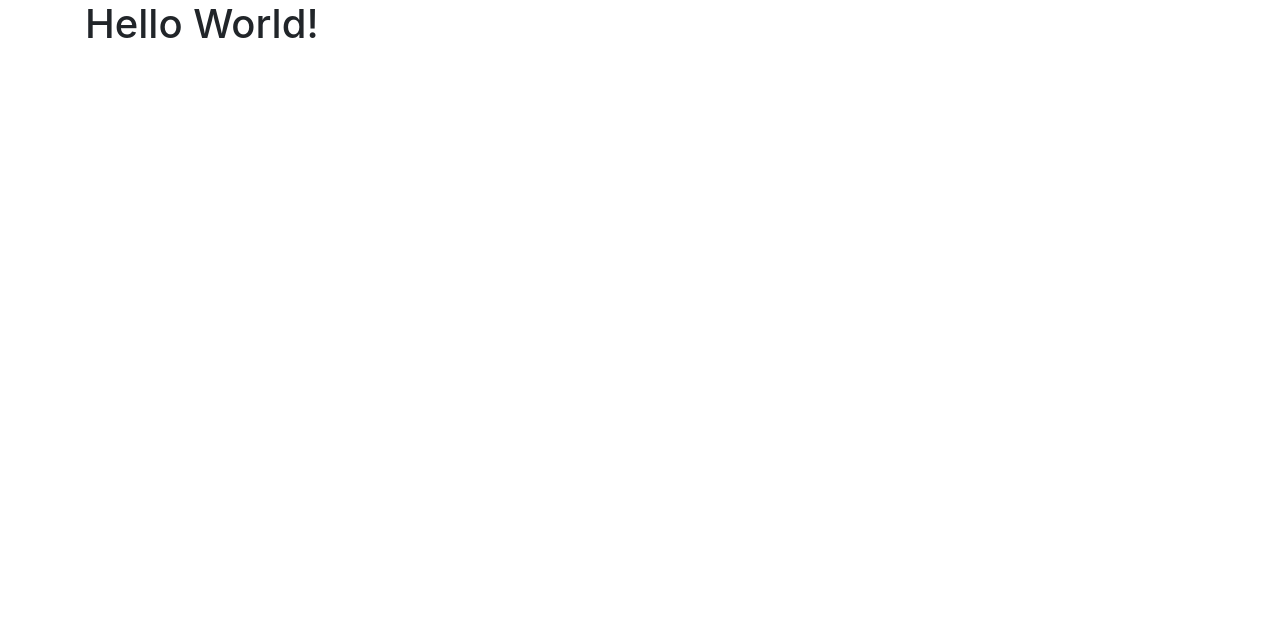
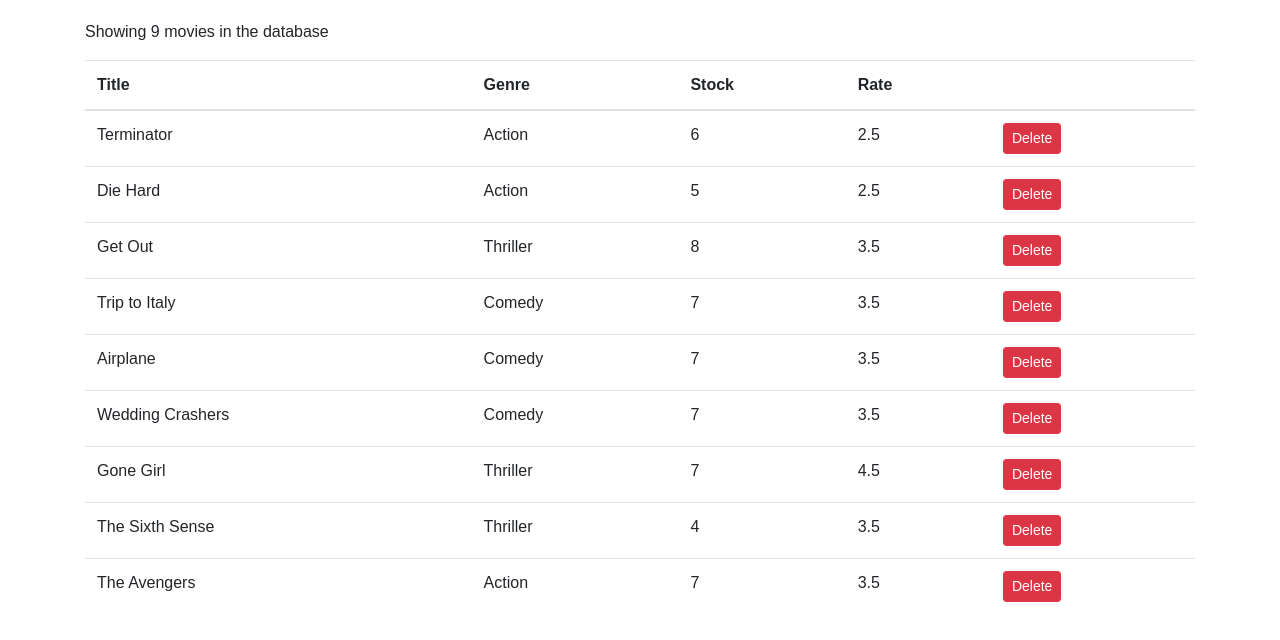
Before and after one commit to FelipeL7/react-course, a React (Create React App) app: page / in a window 1280 px wide. Shown: the top 640 px of the page. Built offline with nearby package versions, Linux system fonts and the light colour scheme.

Commit message:
End Components

```diff
--- a/src/App.js
+++ b/src/App.js
@@ -1,10 +1,11 @@
 import React from "react";
+import Movies from "./components/movies";
 import "./App.css";
 
 function App() {
   return (
     <main className="container">
-      <h1>Hello World!</h1>
+      <Movies />
     </main>
   );
 }
--- a/src/components/movies.jsx
+++ b/src/components/movies.jsx
@@ -1,27 +1,24 @@
 import React, { Component } from "react";
-import { getMovies, deleteMovie } from "../services/fakeMovieService";
+import { getMovies } from "../services/fakeMovieService";
 
 class Movies extends Component {
   state = {
-    movies: [],
+    movies: getMovies(),
   };
 
-  handleDelete = (id) => {
-    const movies = deleteMovie(id);
+  handleDelete = (movie) => {
+    const movies = this.state.movies.filter((m) => m._id !== movie._id);
     this.setState({ movies });
   };
 
   render() {
-    let count = getMovies().length;
-    const movies = getMovies();
+    const { length: count } = this.state.movies;
+    if (count === 0) return <p>There are no movies in the database.</p>;
 
     return (
       <React.Fragment>
-        {count === 0 ? (
-          <p>There are no movies in the database.</p>
-        ) : (
-          <div>
-            <p>Showing {count} movies in the database</p>{" "}
+        <p>Showing {count} movies in the database</p>
+
         <table className="table">
           <thead>
             <tr>
@@ -29,20 +26,20 @@
               <th>Genre</th>
               <th>Stock</th>
               <th>Rate</th>
-                  <th></th>
+              <th />
             </tr>
           </thead>
           <tbody>
-                {movies.map((m) => (
-                  <tr key={m._id}>
-                    <td>{m.title}</td>
-                    <td>{m.genre.name}</td>
-                    <td>{m.numberInStock}</td>
-                    <td>{m.dailyRentalRate}</td>
+            {this.state.movies.map((movie) => (
+              <tr key={movie._id}>
+                <td>{movie.title}</td>
+                <td>{movie.genre.name}</td>
+                <td>{movie.numberInStock}</td>
+                <td>{movie.dailyRentalRate}</td>
                 <td>
                   <button
                     className="btn btn-danger btn-sm"
-                        onClick={() => this.handleDelete(m._id)}
+                    onClick={() => this.handleDelete(movie)}
                   >
                     Delete
                   </button>
@@ -51,8 +48,6 @@
             ))}
           </tbody>
         </table>
-          </div>
-        )}
       </React.Fragment>
     );
   }
--- a/src/index.css
+++ b/src/index.css
@@ -1,13 +1,5 @@
 body {
   margin: 0;
-  font-family: -apple-system, BlinkMacSystemFont, 'Segoe UI', 'Roboto', 'Oxygen',
-    'Ubuntu', 'Cantarell', 'Fira Sans', 'Droid Sans', 'Helvetica Neue',
-    sans-serif;
-  -webkit-font-smoothing: antialiased;
-  -moz-osx-font-smoothing: grayscale;
+  padding: 20px 0 0 0;
+  font-family: sans-serif;
 }
-
-code {
-  font-family: source-code-pro, Menlo, Monaco, Consolas, 'Courier New',
-    monospace;
-}
```
Lines whose indentation alone changed are shown as unchanged.
